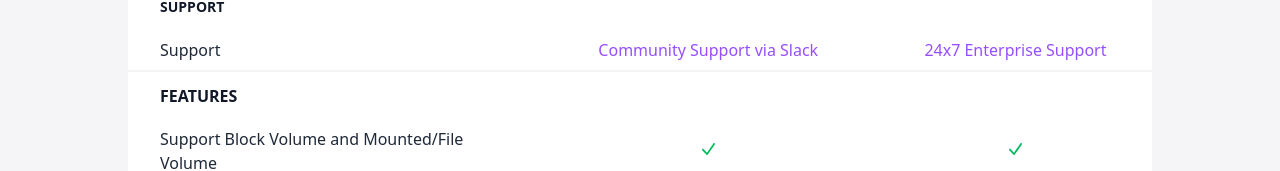
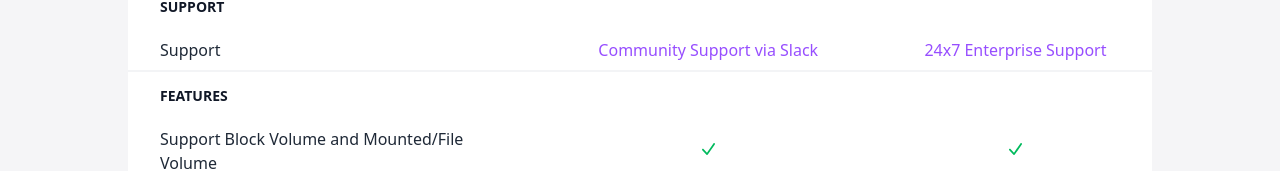
Before and after one commit to SmartX-Design/IOMesh-website, a Next.js app: page /spec in a window 1280 px wide. Shown: the part 354-525 px from the top of the page. Built offline with nearby package versions, Linux system fonts and the light colour scheme.

Commit message:
Fix spec style

```diff
--- a/pages/spec.js
+++ b/pages/spec.js
@@ -33,7 +33,7 @@ export default function Spec() {
                     <td className="px-8 py-2 text-center"><a href="https://iomesh.slack.com" target="_blank" className="link">Community Support via Slack</a></td>
                     <td className="px-8 py-2 text-center"><Link href="/contact"><a className="link">24x7 Enterprise Support</a></Link></td>
                 </tr>
-                <tr className="text-base uppercase font-bold h-12 text-gray-900">
+                <tr className="text-sm uppercase font-bold h-12 text-gray-900">
                     <td className="px-8">Features</td>
                 </tr>
                 <tr className="border-b border-gray-100">
--- a/styles/globals.css
+++ b/styles/globals.css
@@ -148,13 +148,12 @@
 	width: 24px;
 }
 
-
 .blogArticleSection {
     @apply max-w-screen-md mx-auto flex space-x-4;
 }
 
 .blogArticle {
-    @apply w-4/5 text-lg pb-20;
+    @apply w-4/5 text-lg;
 }
 
 .blogArticle h1 {
```
